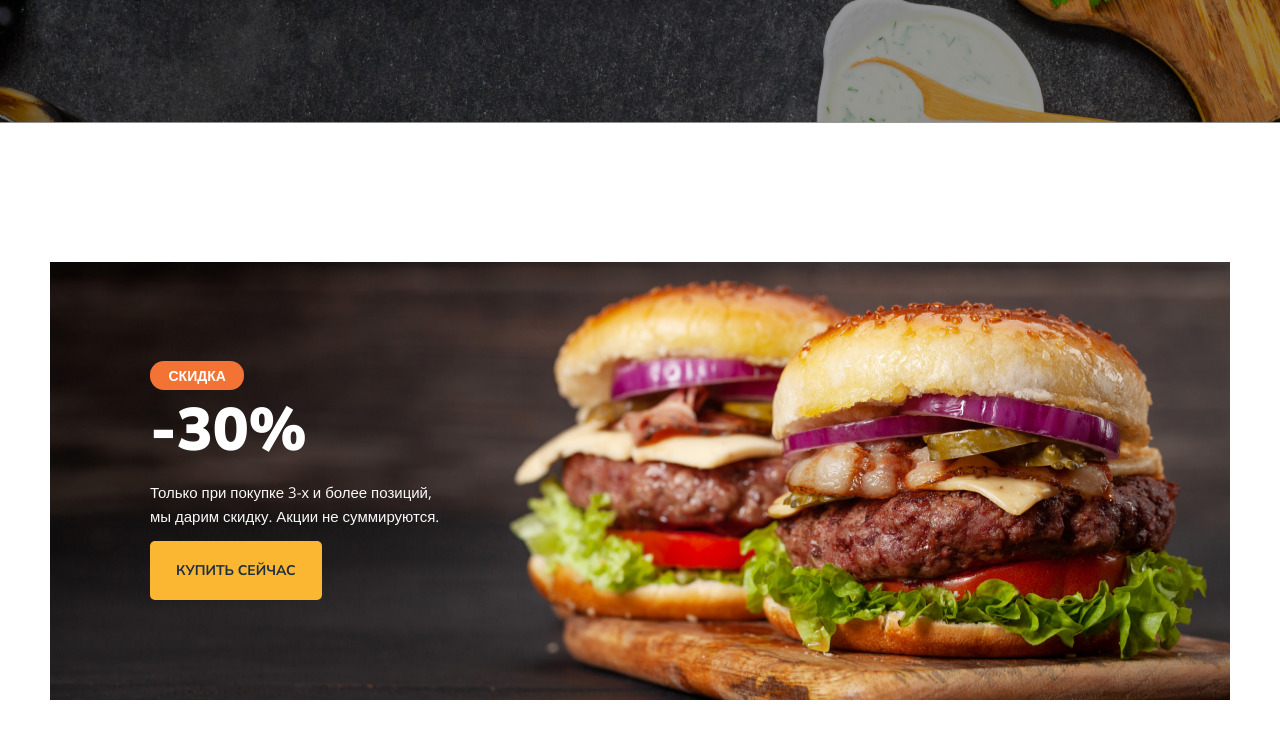
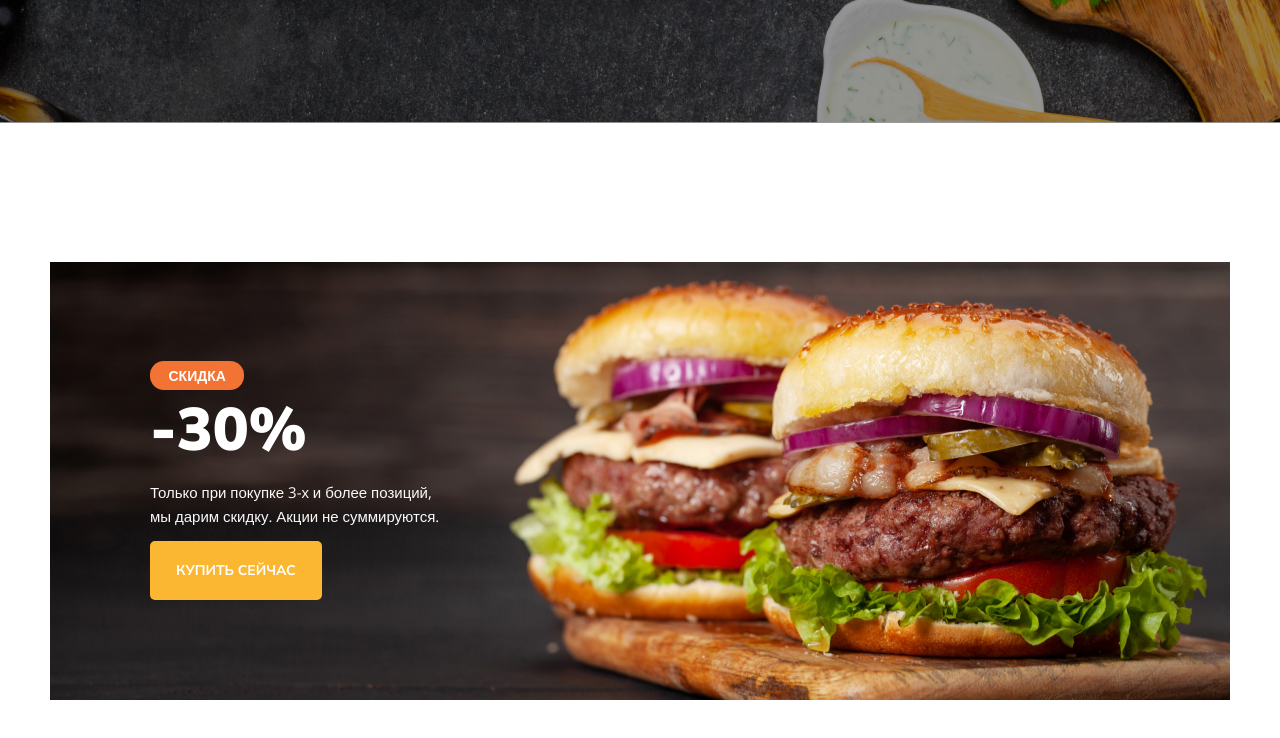
Before and after one commit to AyunaBadmaeva96/Module01-Burger, a plain HTML site: page index.html in a window 1280 px wide. In both pictures the pointer is over the link "КУПИТЬ СЕЙЧАС". Shown: the part 469-1207 px from the top of the page. Drawn offline with nearby package versions, Linux system fonts and the light colour scheme.

Commit message:
Added :hover to the link

```diff
--- a/styles/main.css
+++ b/styles/main.css
@@ -190,3 +190,6 @@ header {
     text-transform: uppercase;
     padding: 20px 26px;
 }
+.banner-link:hover {
+    color: #FFFFFF;
+}
```
